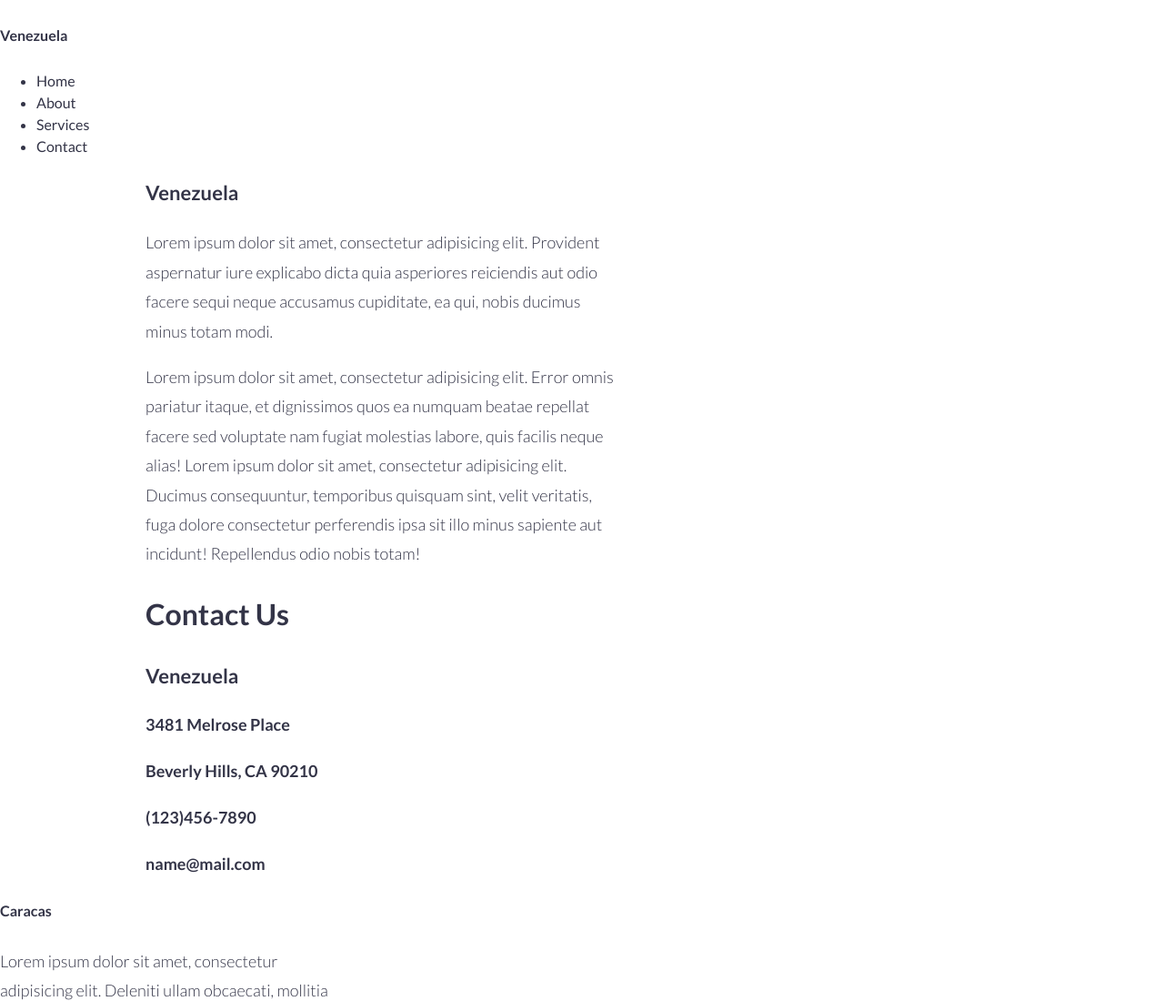
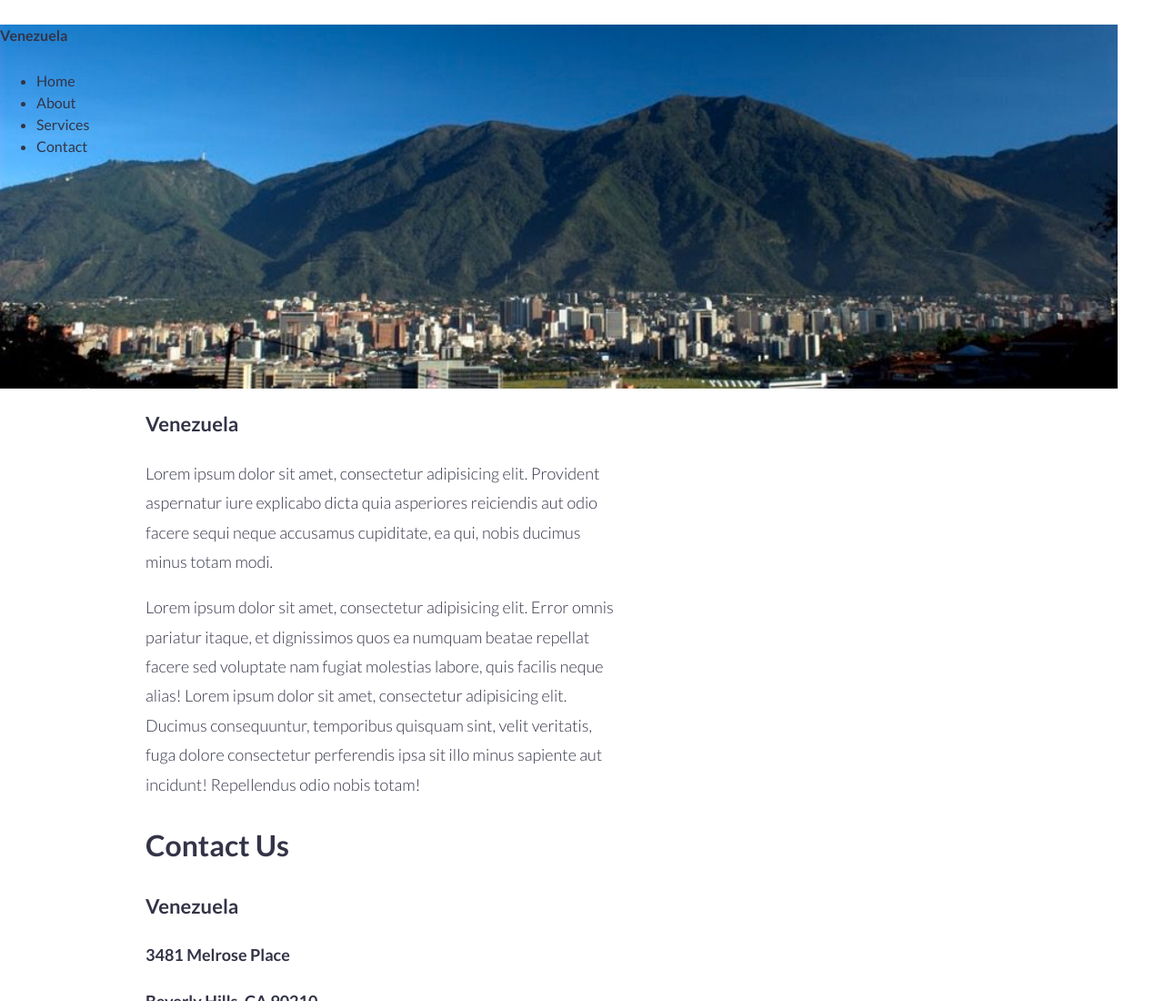
Before and after one commit to moniquin19/Mi-P-gina, a plain HTML site: page index.html in a window 1280 px wide. Shown: the top 1100 px of the page at 91% size. Drawn offline with Linux system fonts and the light colour scheme.

Commit message:
Desarrollo Css Header

```diff
--- a/assets/css/simple-grid.css
+++ b/assets/css/simple-grid.css
@@ -242,6 +242,14 @@ p {
   }
 }
 /*my style*/
+header {
+  background-image:url('../image/Avila.jpg');
+  background-repeat: no-repeat;
+  background-size: cover;center;
+  background-position:
+  width: 100%;
+  height: 400px;
+}
 @media only screen and (min-width: 60em) { /* 960px */
   .container {
     width: 75%;
```
